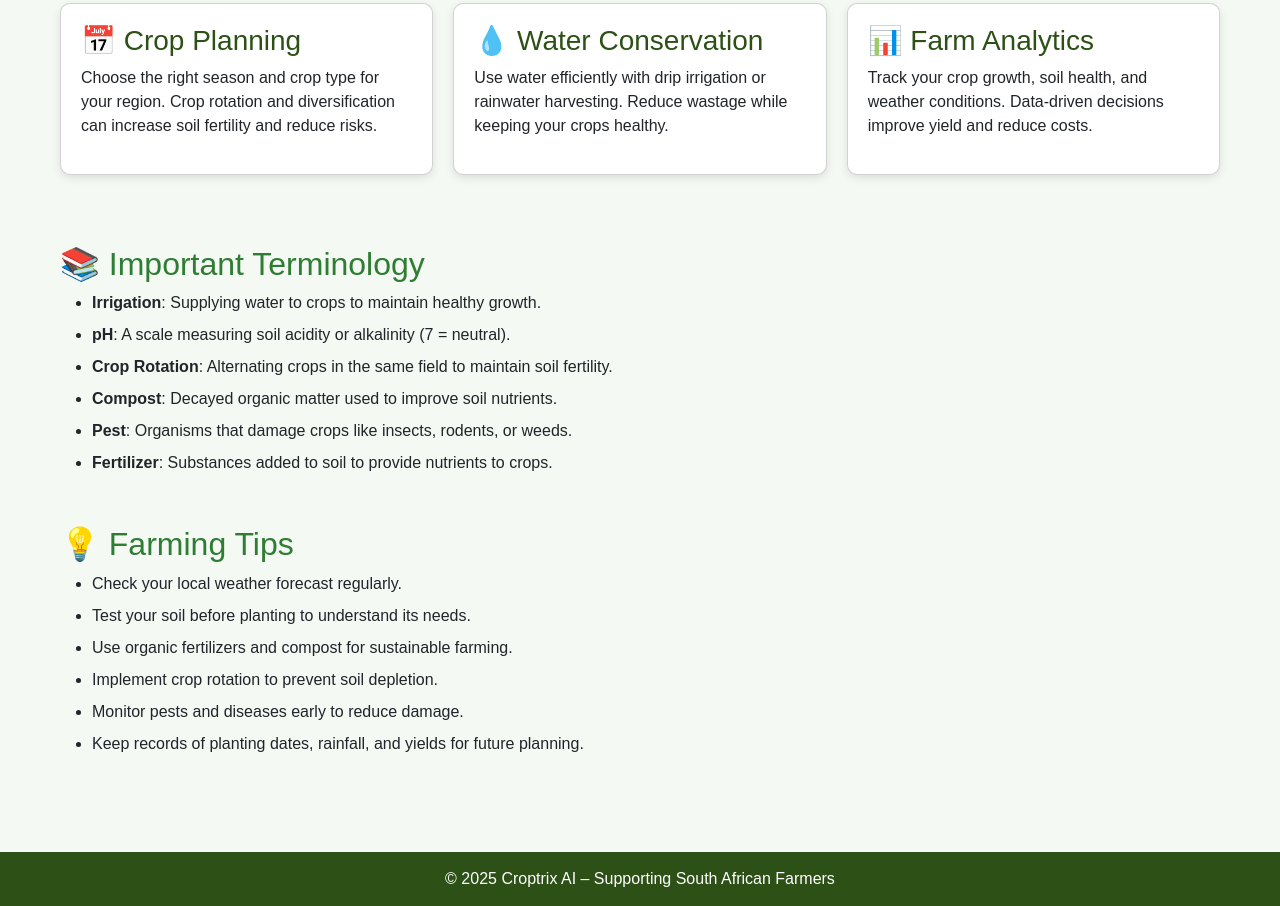
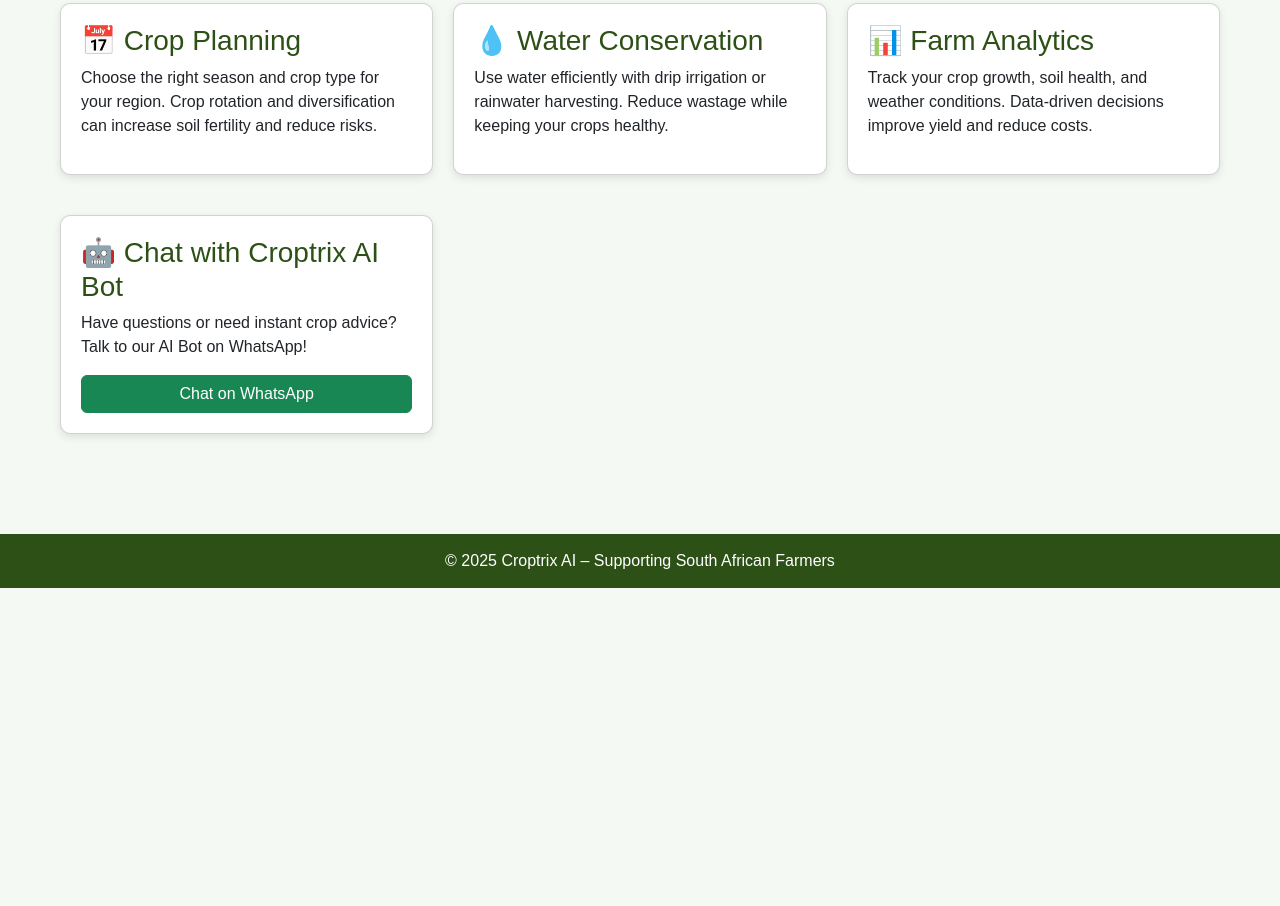
Before and after one commit to Payal429/Croptrix-AI-Web, a plain HTML site: page index.html in a window 1280 px wide. Shown: the part 461-1367 px from the top of the page. After the commit the page ends 1049 px from the top, so only its background shows below. Drawn offline with nearby package versions, Linux system fonts and the light colour scheme.

Commit message:
Add AI bot link

```diff
--- a/index.html
+++ b/index.html
@@ -37,56 +37,47 @@
             <div class="card">
                 <h3>🌦 Weather Awareness</h3>
                 <p>Monitor rainfall, temperature, and wind conditions to plan planting, irrigation, and harvesting.
-                <span class="tooltip-icon" data-bs-toggle="tooltip" title="Irrigation refers to supplying water to crops.">ℹ️</span></p>
+                    <span class="tooltip-icon" data-bs-toggle="tooltip"
+                        title="Irrigation refers to supplying water to crops.">ℹ️</span>
+                </p>
             </div>
             <div class="card">
                 <h3>🌱 Soil Management</h3>
-                <p>Maintain proper moisture, pH, and nutrient levels for healthy crops. Use compost or organic fertilizers to enrich the soil.
-                <span class="tooltip-icon" data-bs-toggle="tooltip" title="pH measures acidity or alkalinity of the soil; neutral is 7.">ℹ️</span></p>
+                <p>Maintain proper moisture, pH, and nutrient levels for healthy crops. Use compost or organic
+                    fertilizers to enrich the soil.
+                    <span class="tooltip-icon" data-bs-toggle="tooltip"
+                        title="pH measures acidity or alkalinity of the soil; neutral is 7.">ℹ️</span>
+                </p>
             </div>
             <div class="card">
                 <h3>🦗 Pest & Disease Control</h3>
-                <p>Identify early signs of pests and diseases. Use sustainable methods to minimize chemical usage and protect crop health.</p>
+                <p>Identify early signs of pests and diseases. Use sustainable methods to minimize chemical usage and
+                    protect crop health.</p>
             </div>
             <div class="card">
                 <h3>📅 Crop Planning</h3>
-                <p>Choose the right season and crop type for your region. Crop rotation and diversification can increase soil fertility and reduce risks.</p>
+                <p>Choose the right season and crop type for your region. Crop rotation and diversification can increase
+                    soil fertility and reduce risks.</p>
             </div>
             <div class="card">
                 <h3>💧 Water Conservation</h3>
-                <p>Use water efficiently with drip irrigation or rainwater harvesting. Reduce wastage while keeping your crops healthy.</p>
+                <p>Use water efficiently with drip irrigation or rainwater harvesting. Reduce wastage while keeping your
+                    crops healthy.</p>
             </div>
             <div class="card">
                 <h3>📊 Farm Analytics</h3>
-                <p>Track your crop growth, soil health, and weather conditions. Data-driven decisions improve yield and reduce costs.</p>
+                <p>Track your crop growth, soil health, and weather conditions. Data-driven decisions improve yield and
+                    reduce costs.</p>
+            </div>
+            <!-- WhatsApp Bot Card -->
+            <div class="card">
+                <h3>🤖 Chat with Croptrix AI Bot</h3>
+                <p>Have questions or need instant crop advice? Talk to our AI Bot on WhatsApp!</p>
+                <a href="https://api.whatsapp.com/send/?phone=15551476630&text=Hi+Bot&type=phone_number&app_absent=0"
+                    target="_blank" class="btn btn-success">Chat on WhatsApp</a>
             </div>
         </section>
 
-        <!-- Terminology Section -->
-        <section id="terminology" style="margin-top:50px;">
-            <h2>📚 Important Terminology</h2>
-            <ul>
-                <li><b>Irrigation</b>: Supplying water to crops to maintain healthy growth.</li>
-                <li><b>pH</b>: A scale measuring soil acidity or alkalinity (7 = neutral).</li>
-                <li><b>Crop Rotation</b>: Alternating crops in the same field to maintain soil fertility.</li>
-                <li><b>Compost</b>: Decayed organic matter used to improve soil nutrients.</li>
-                <li><b>Pest</b>: Organisms that damage crops like insects, rodents, or weeds.</li>
-                <li><b>Fertilizer</b>: Substances added to soil to provide nutrients to crops.</li>
-            </ul>
-        </section>
-
-        <!-- Tips Section -->
-        <section id="tips" style="margin-top:50px;">
-            <h2>💡 Farming Tips</h2>
-            <ul>
-                <li>Check your local weather forecast regularly.</li>
-                <li>Test your soil before planting to understand its needs.</li>
-                <li>Use organic fertilizers and compost for sustainable farming.</li>
-                <li>Implement crop rotation to prevent soil depletion.</li>
-                <li>Monitor pests and diseases early to reduce damage.</li>
-                <li>Keep records of planting dates, rainfall, and yields for future planning.</li>
-            </ul>
-        </section>
     </main>
 
     <footer>
```
Also changed, not shown: reportGen.html (+23 -2 lines).
